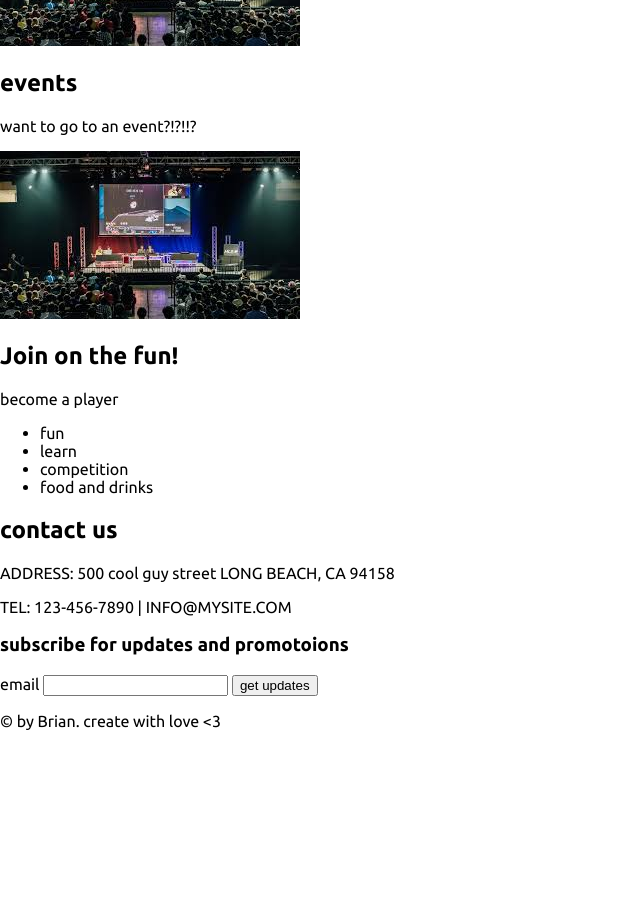
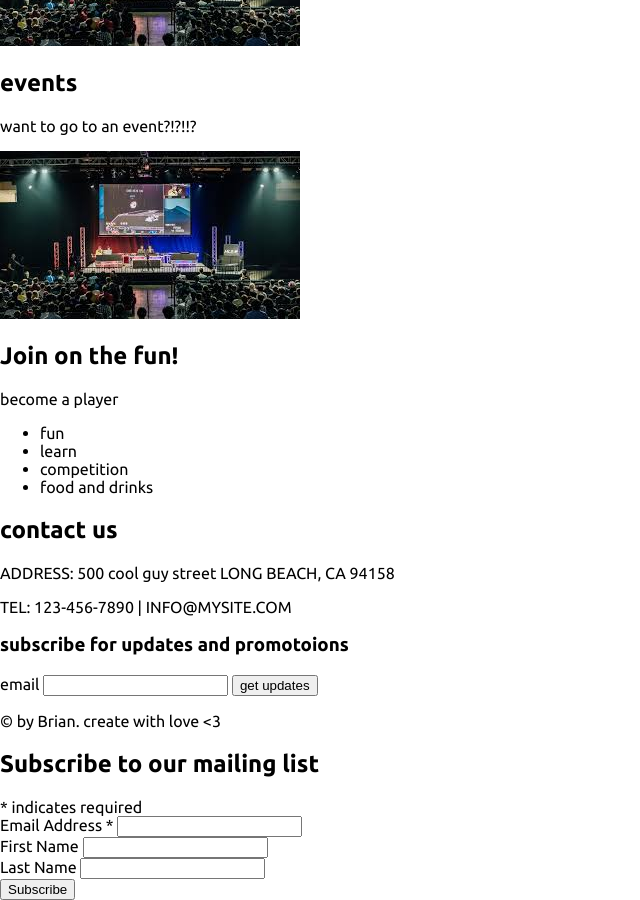
Before and after one commit to colorlessenergy/smash-community, a Jekyll site: the page built from index.html, in a window 1280 px wide and 900 px high, scrolled down 673 px. Shown: the whole window, without its empty margins (0-640 px from the left). Built offline with Jekyll 4.4.1, drawn with Linux system fonts in a browser that asks for light colours; before the commit the page ends 1419 px from its top, so only the background shows below that.

Commit message:
add mailchimp for newsletter

```diff
--- a/index.html
+++ b/index.html
@@ -59,3 +59,42 @@
 <footer>
   <p>&copy; by Brian. create with love &lt;3 </p>
 </footer>
+
+<!-- Begin MailChimp Signup Form -->
+<div id="mc_embed_signup">
+  <form action="https://github.us18.list-manage.com/subscribe/post?u=64d0f13f498a432d855f8905d&amp;id=899f98554e" method="post"
+    id="mc-embedded-subscribe-form" name="mc-embedded-subscribe-form" class="validate" target="_blank" novalidate>
+    <div id="mc_embed_signup_scroll">
+      <h2>Subscribe to our mailing list</h2>
+      <div class="indicates-required">
+        <span class="asterisk">*</span> indicates required</div>
+      <div class="mc-field-group">
+        <label for="mce-EMAIL">Email Address
+          <span class="asterisk">*</span>
+        </label>
+        <input type="email" value="" name="EMAIL" class="required email" id="mce-EMAIL">
+      </div>
+      <div class="mc-field-group">
+        <label for="mce-FNAME">First Name </label>
+        <input type="text" value="" name="FNAME" class="" id="mce-FNAME">
+      </div>
+      <div class="mc-field-group">
+        <label for="mce-LNAME">Last Name </label>
+        <input type="text" value="" name="LNAME" class="" id="mce-LNAME">
+      </div>
+      <div id="mce-responses" class="clear">
+        <div class="response" id="mce-error-response" style="display:none"></div>
+        <div class="response" id="mce-success-response" style="display:none"></div>
+      </div>
+      <!-- real people should not fill this in and expect good things - do not remove this or risk form bot signups-->
+      <div style="position: absolute; left: -5000px;" aria-hidden="true">
+        <input type="text" name="b_64d0f13f498a432d855f8905d_899f98554e" tabindex="-1" value="">
+      </div>
+      <div class="clear">
+        <input type="submit" value="Subscribe" name="subscribe" id="mc-embedded-subscribe" class="button">
+      </div>
+    </div>
+  </form>
+</div>
+
+<!--End mc_embed_signup-->
```
Also changed, not shown: 1 other file.
